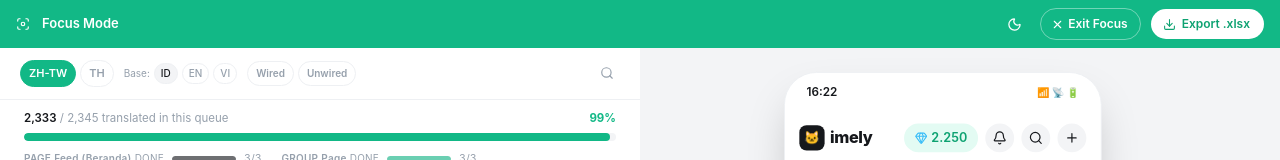
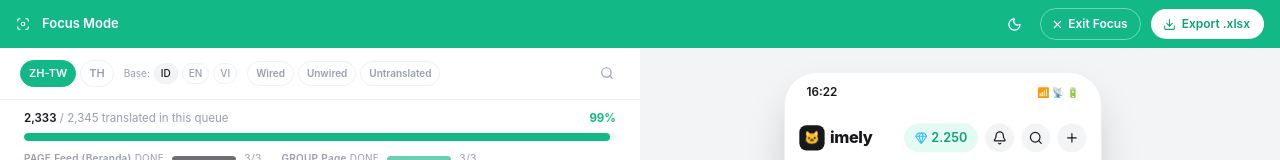
Before and after one commit to keniondang/imely-sandbox, a React (Vite) app: page / in a window 1280 px wide. Both pictures are taken after a click on the button "Focus Mode". Shown: the top 160 px of the page. Built offline with nearby package versions, Linux system fonts and the light colour scheme.

Commit message:
fix bugs

```diff
--- a/src/sandbox/FocusPanel.tsx
+++ b/src/sandbox/FocusPanel.tsx
@@ -16,6 +16,12 @@ import { useApp } from '../context/AppContext'
 import { LOCALE_LABEL, SOURCE_LOCALES, TARGET_LOCALES } from '../lib/strings'
 import { useTranslationEditor } from '../hooks/useTranslationEditor'
 import type { BrowseRow, BrowseSection } from '../hooks/useBrowseOrder'
+
+const FILTER_TITLE = {
+  wired: 'Only strings actually used in a screen',
+  unwired: 'Only strings not yet used anywhere',
+  untranslated: 'Only strings with no saved translation yet',
+} as const
 
 // The one-string-at-a-time counterpart to Inspector + TranslationPanel —
 // swapped in for both of them (see App.tsx) rather than just hiding parts
@@ -188,11 +194,11 @@ export function FocusPanel() {
         </div>
 
         <div className="flex items-center gap-1 shrink-0">
-          {(['wired', 'unwired'] as const).map((mode) => (
+          {(['wired', 'unwired', 'untranslated'] as const).map((mode) => (
             <button
               key={mode}
               onClick={() => setFilterMode(filterMode === mode ? 'all' : mode)}
-              title={mode === 'wired' ? 'Only strings actually used in a screen' : 'Only strings not yet used anywhere'}
+              title={FILTER_TITLE[mode]}
               className={`text-[10px] font-semibold px-2 py-1 rounded-full border capitalize ${
                 filterMode === mode
                   ? 'bg-imely-ink text-white border-imely-ink'
@@ -455,9 +461,16 @@ export function FocusPanel() {
             <div className="text-[12.5px] font-semibold text-muted uppercase mb-2">
               {LOCALE_LABEL[baseLocale]} · source
             </div>
-            <div className="text-[23px] text-ink leading-snug mb-8">
-              {entry.locales[baseLocale] || entry.locales.en || entry.locales.id}
-            </div>
+            {entry.locales[baseLocale] || entry.locales.en || entry.locales.id ? (
+              <div className="text-[23px] text-ink leading-snug mb-8">
+                {entry.locales[baseLocale] || entry.locales.en || entry.locales.id}
+              </div>
+            ) : (
+              <div className="mb-8 flex items-center gap-1.5 text-[13px] text-amber-600 bg-amber-50 rounded-lg px-3 py-2">
+                <AlertTriangle size={14} className="shrink-0" /> No source text in the sheet for this key — it's
+                blank in id/en/vi too, not just {LOCALE_LABEL[baseLocale]}.
+              </div>
+            )}
 
             <div className="flex items-center justify-between mb-2">
               <span className="text-[12.5px] font-semibold text-imely-primary uppercase">
@@ -498,7 +511,9 @@ export function FocusPanel() {
               {SOURCE_LOCALES.filter((l) => l !== baseLocale).map((l) => (
                 <div key={l} className="flex items-baseline gap-1.5 text-[12px] text-muted">
                   <span className="font-semibold text-muted shrink-0">{LOCALE_LABEL[l]}:</span>
-                  <span>{entry.locales[l]}</span>
+                  <span className={entry.locales[l] ? undefined : 'text-faint italic'}>
+                    {entry.locales[l] || '—'}
+                  </span>
                 </div>
               ))}
             </div>
--- a/src/sandbox/TranslationPanel.tsx
+++ b/src/sandbox/TranslationPanel.tsx
@@ -183,9 +183,13 @@ export function TranslationPanel() {
               <div className="text-[10px] font-semibold text-muted uppercase mb-1">
                 {LOCALE_LABEL[baseLocale]} · source
               </div>
-              <div className="text-[13.5px] text-ink leading-snug">
-                {entry.locales[baseLocale] || entry.locales.en || entry.locales.id}
-              </div>
+              {entry.locales[baseLocale] || entry.locales.en || entry.locales.id ? (
+                <div className="text-[13.5px] text-ink leading-snug">
+                  {entry.locales[baseLocale] || entry.locales.en || entry.locales.id}
+                </div>
+              ) : (
+                <div className="text-[11.5px] text-amber-600 italic">No source text in the sheet</div>
+              )}
             </div>
             <div className="p-2.5">
               <div className="flex items-center justify-between mb-1">
@@ -232,7 +236,9 @@ export function TranslationPanel() {
           {SOURCE_LOCALES.filter((l) => l !== baseLocale).map((l) => (
             <div key={l} className="flex items-baseline gap-1.5 text-[10.5px] text-muted">
               <span className="font-semibold text-muted shrink-0">{LOCALE_LABEL[l]}:</span>
-              <span className="truncate">{entry.locales[l]}</span>
+              <span className={`truncate ${entry.locales[l] ? '' : 'text-faint italic'}`}>
+                {entry.locales[l] || '—'}
+              </span>
             </div>
           ))}
         </div>
```
